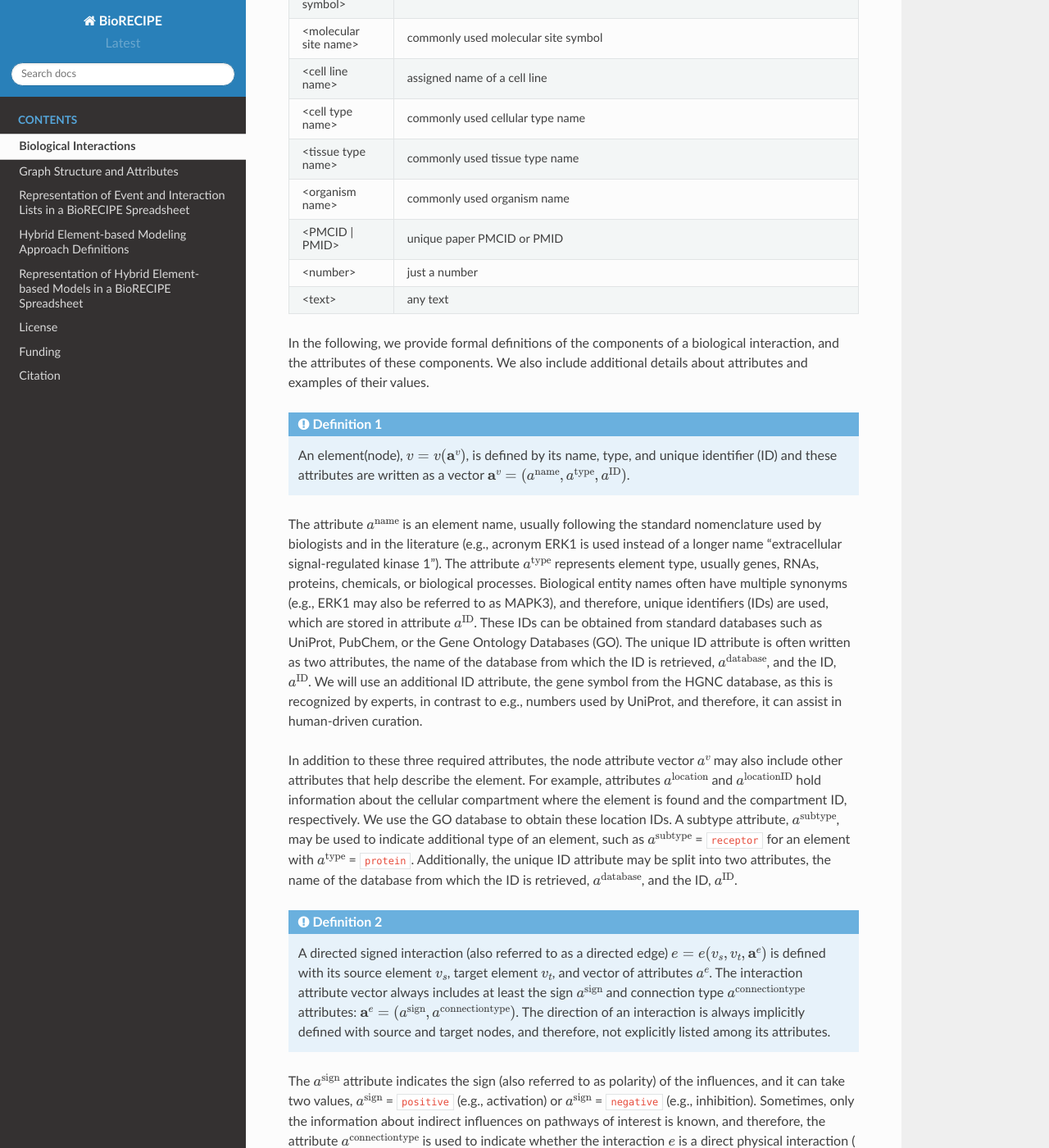
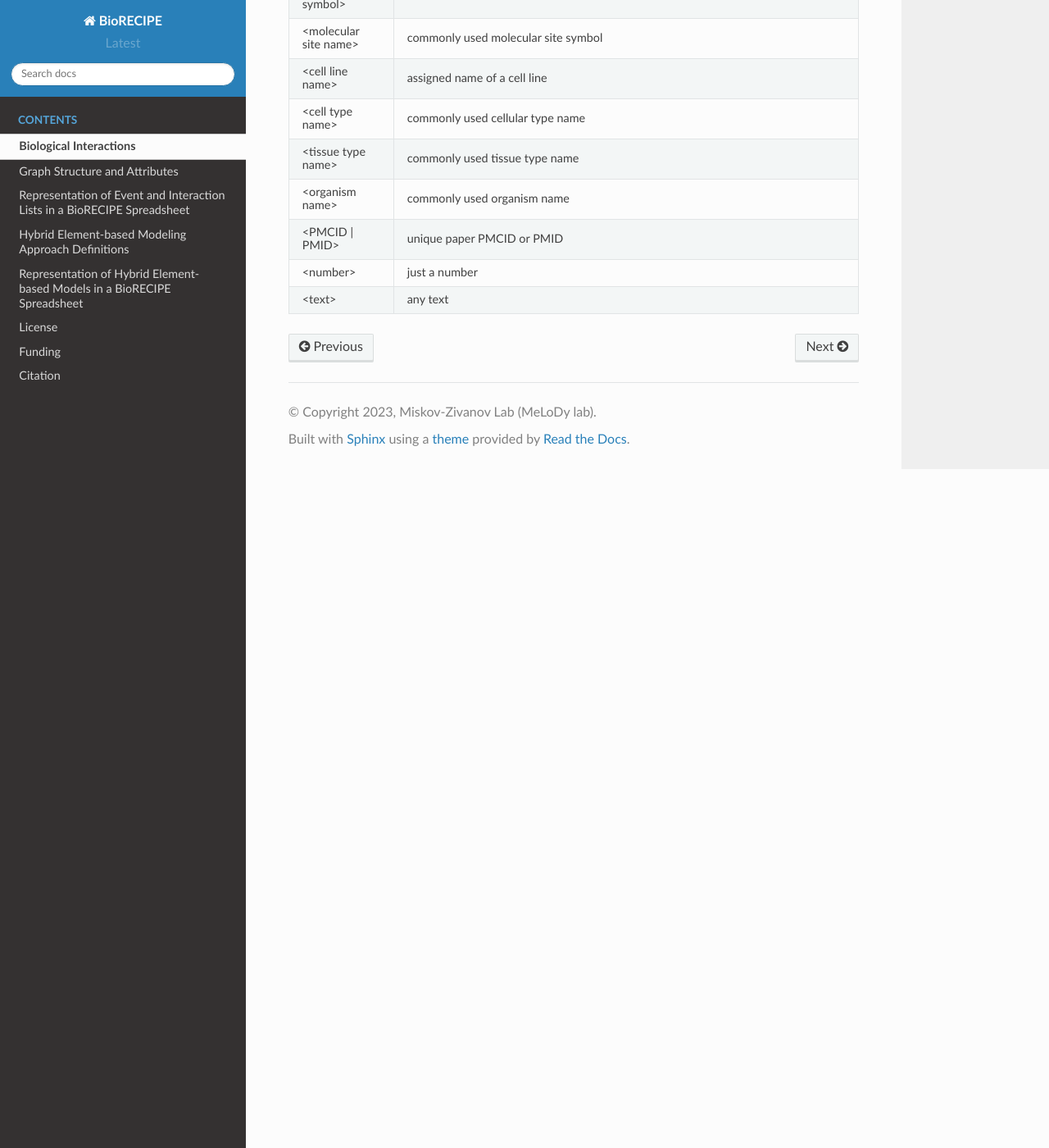
Before and after one commit to pitt-miskov-zivanov-lab/BioRECIPE, a Sphinx documentation site: the page built from docs/bio_interactions.rst, in a window 1280 px wide and 1400 px high, scrolled down 3720 px. Shown: the whole window at 82% size. Built offline with Sphinx 7.4.7 and the Read the Docs theme 2.0.0, drawn with Linux system fonts in a browser that asks for light colours; some of the changed text lies outside the part shown.

Commit message:
Update bio_interactions.rst

```diff
--- a/docs/bio_interactions.rst
+++ b/docs/bio_interactions.rst
@@ -82,25 +82,3 @@ The following is a list of allowed values for each attribute ('*' indicates a re
     <PMCID | PMID>, "unique paper PMCID or PMID"
     <number>, "just a number"
     <text>, "any text"
-
-In the following, we provide formal definitions of the components of a biological interaction, and the attributes of these components. We also include additional details about attributes and examples of their values.
-
-.. admonition:: Definition 1
-
- An element(node), :math:`v=v(\mathbf{a}^v)`, is defined by its name, type, and unique identifier (ID) and these attributes are written as a vector :math:`\mathbf{a}^v=(a^{\mathrm{name}},a^{\mathrm{type}},a^{\mathrm{ID}})`.
-
-The attribute :math:`a^{\mathrm{name}}` is an element name, usually following the standard nomenclature used by biologists and in the literature (e.g., acronym ERK1 is used instead of a longer name “extracellular signal-regulated kinase 1”). The attribute :math:`a^{\mathrm{type}}` represents element type, usually genes, RNAs, proteins, chemicals, or biological processes. Biological entity names often have multiple synonyms (e.g., ERK1 may also be referred to as MAPK3), and therefore, unique identifiers (IDs) are used, which are stored in attribute :math:`a^{\mathrm{ID}}`. These IDs can be obtained from standard databases such as UniProt, PubChem, or the Gene Ontology Databases (GO). The unique ID attribute is often written as two attributes, the name of the database from which the ID is retrieved, :math:`a^{\mathrm{database}}`, and the ID, :math:`a^{\mathrm{ID}}`. We will use an additional ID attribute, the gene symbol from the HGNC database, as this is recognized by experts, in contrast to e.g., numbers used by UniProt, and therefore, it can assist in human-driven curation.
-
-In addition to these three required attributes, the node attribute vector :math:`a^v` may also include other attributes that help describe the element. For example, attributes :math:`a^{\mathrm{location}}` and :math:`a^{\mathrm{locationID}}` hold information about the cellular compartment where the element is found and the compartment ID, respectively. We use the GO database to obtain these location IDs. A subtype attribute, :math:`a^{\mathrm{subtype}}`, may be used to indicate additional type of an element, such as :math:`a^{\mathrm{subtype}}` = ``receptor`` for an element with :math:`a^{\mathrm{type}}` = ``protein``. Additionally, the unique ID attribute may be split into two attributes, the name of the database from which the ID is retrieved, :math:`a^{\mathrm{database}}`, and the ID, :math:`a^{\mathrm{ID}}`.
-
-.. admonition:: Definition 2
-
- A directed signed interaction (also referred to as a directed edge) :math:`e=e(v_s,v_t,\mathbf{a}^e)` is defined with its source element :math:`v_s`, target element :math:`v_t`, and vector of attributes :math:`a^e`. The interaction attribute vector always includes at least the sign :math:`a^{\mathrm{sign}}` and connection type :math:`a^{\mathrm{connectiontype}}` attributes: :math:`\mathbf{a}^e=(a^{\mathrm{sign}},a^{\mathrm{connectiontype}})`. The direction of an interaction is always implicitly defined with source and target nodes, and therefore, not explicitly listed among its attributes.
-
-The :math:`a^{\mathrm{sign}}` attribute indicates the sign (also referred to as polarity) of the influences, and it can take two values, :math:`a^{\mathrm{sign}}` = ``positive`` (e.g., activation) or :math:`a^{\mathrm{sign}}` = ``negative`` (e.g., inhibition). Sometimes, only the information about indirect influences on pathways of interest is known, and therefore, the attribute :math:`a^{\mathrm{connectiontype}}` is used to indicate whether the interaction :math:`e` is a direct physical interaction (:math:`a^{\mathrm{connectiontype}}` = ``direct``) or an indirect influence from the source node to the target node (:math:`a^{\mathrm{connectiontype}}` = ``indirect``). Since the interaction definition allows for indirect interactions, it is possible that source and target node are not in the same compartment, and this is the reason we assign the location attribute to nodes and not to the interaction.
-
-The list of other attributes is not necessarily fixed; the components in it may vary, dependent on the goals of the analysis. A more specific information about the biological mechanism and the molecular site of an interaction can be included in the :math:`a^{\mathrm{mechanism}}` and the :math:`a^{\mathrm{site}}` attributes, respectively. We note here that, in some cases, :math:`a^{\mathrm{sign}}` is not explicitly stated in statements about influences that describe mechanisms (e.g., A phosphorylates B). In this case, it would be up to the user to either fill in this information from other sources or accept a default attribute assignment. For example, the default assignment could be ``positive`` for phosphorylation, although this may not always be the case, and would require curation.
-
-The edge attribute vector can also include the :math:`a^{\mathrm{cellline}}`, :math:`a^{\mathrm{celltype}}`, :math:`a^{\mathrm{tissuetype}}`, :math:`a^{\mathrm{organism}}` attributes, which hold the context information about the cell line, cell type, tissue type, and organism where the interaction is observed, respectively.
-
-Finally, provenance attributes can be used. The :math:`a^{\mathrm{score}}` attribute provides a summary score for confidence in the interaction, or the amount of available evidence for the interaction. The :math:`a^{\mathrm{source}}` attribute indicates the source of evidence, which can be literature, expert knowledge, databases, or data. The :math:`a^{\mathrm{statements}}` attribute is used to store the statements, parts of sentences or sentences where the interaction is mentioned. The :math:`a^{\mathrm{paperIDs}}` attribute holds paper IDs (e.g., PMCID) where the sentences mentioning the interaction are found. When the information about the additional non-essential attributes is not available, these attributes are assigned an “empty” value.
```
